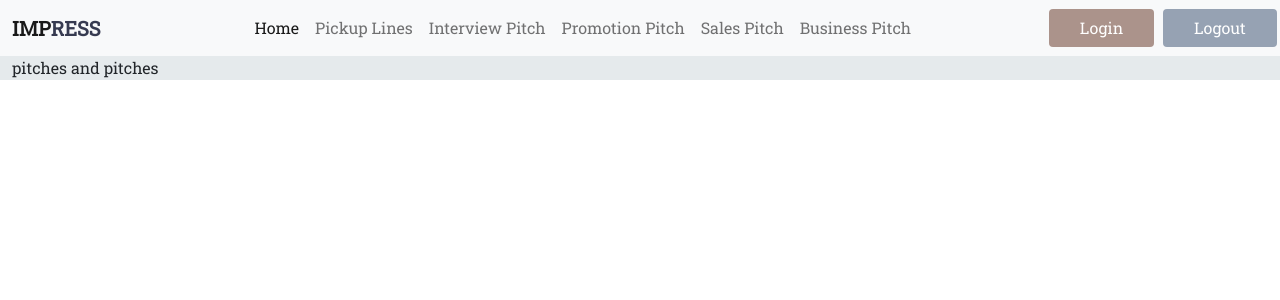
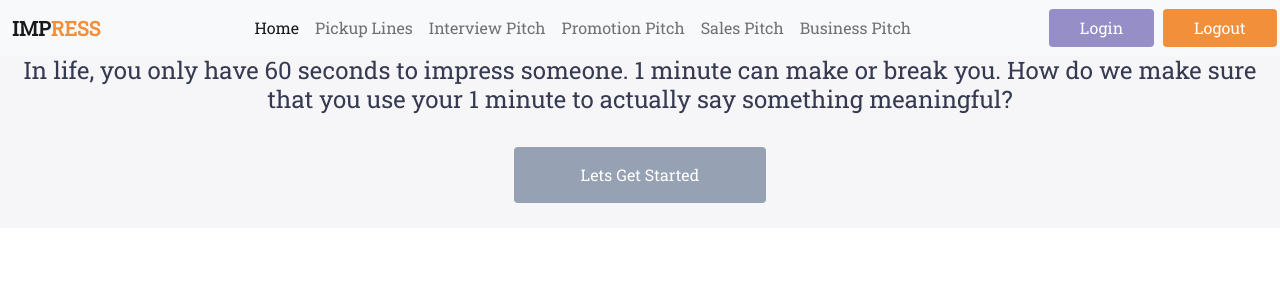
Before and after one commit to Reuben-Kipkemboi/Pitches-App, a Flask app: page / in a window 1280 px wide. Shown: the top 300 px of the page. Run offline with Flask 2, Linux system fonts and the light colour scheme; some libraries are stand-ins or nearby versions.

Commit message:
st:paragraph and nav-links styling - optimizes nav-links styling

```diff
--- a/app/static/CSS/index.css
+++ b/app/static/CSS/index.css
@@ -8,21 +8,44 @@
     font-family: 'Roboto Slab', serif;
 }
 #home{
-    background-color: #E5EAEC;
+    background-color: #f6f6f9;
 }
+/* navbar styles */
 #color{
-    color: #363A50;
+    color: #F18F3B;
     font-weight: bold;
 }
 #logout-btn{
-    background-color: #96A2B3;
+    background-color: #F18F3B;
     margin-left: 4%;
     padding: 0 30px 0 30px ;
     color: #ffffff;
 }
 #login-btn{
-    background-color: #AB938B;
+    background-color: #958EC7;
     padding-left: 30px;
     padding-right: 30px;
     color: #ffffff;
 }
+#navbarNavAltMarkup .navbar-nav .nav-link:hover{
+    color: #F18F3B;
+}
+/* End of navbar styles */
+
+/* start of home styling */
+#introduction{
+    color: #363A50;
+    font-size: 3vh;
+    text-align: center;
+}
+#start{
+    background-color: #96A2B3;
+    color: #ffffff;
+    width: 20%;
+    height: 7vh;
+    margin: 2% 0 2% 0;
+}
+#start:hover{
+    color: #363A50;
+    background-color: #F18F3B;
+}
--- a/app/templates/index.html
+++ b/app/templates/index.html
@@ -2,8 +2,11 @@
 {% block content%}
 <div class="container-fluid" id="home">
 
-    <div class="col-md-3">
-        pitches and pitches
+    <div class="col-md-12 text-center">
+
+        <h3 id="introduction">In life, you only have 60 seconds to impress someone. 1 minute can make or break you. How do we make sure that you use your 1 minute to actually say something meaningful?</h3>
+
+        <a href=""><button type="button" class="btn" id="start">Lets Get Started</button></a>
     </div>
 </div>
 
```
